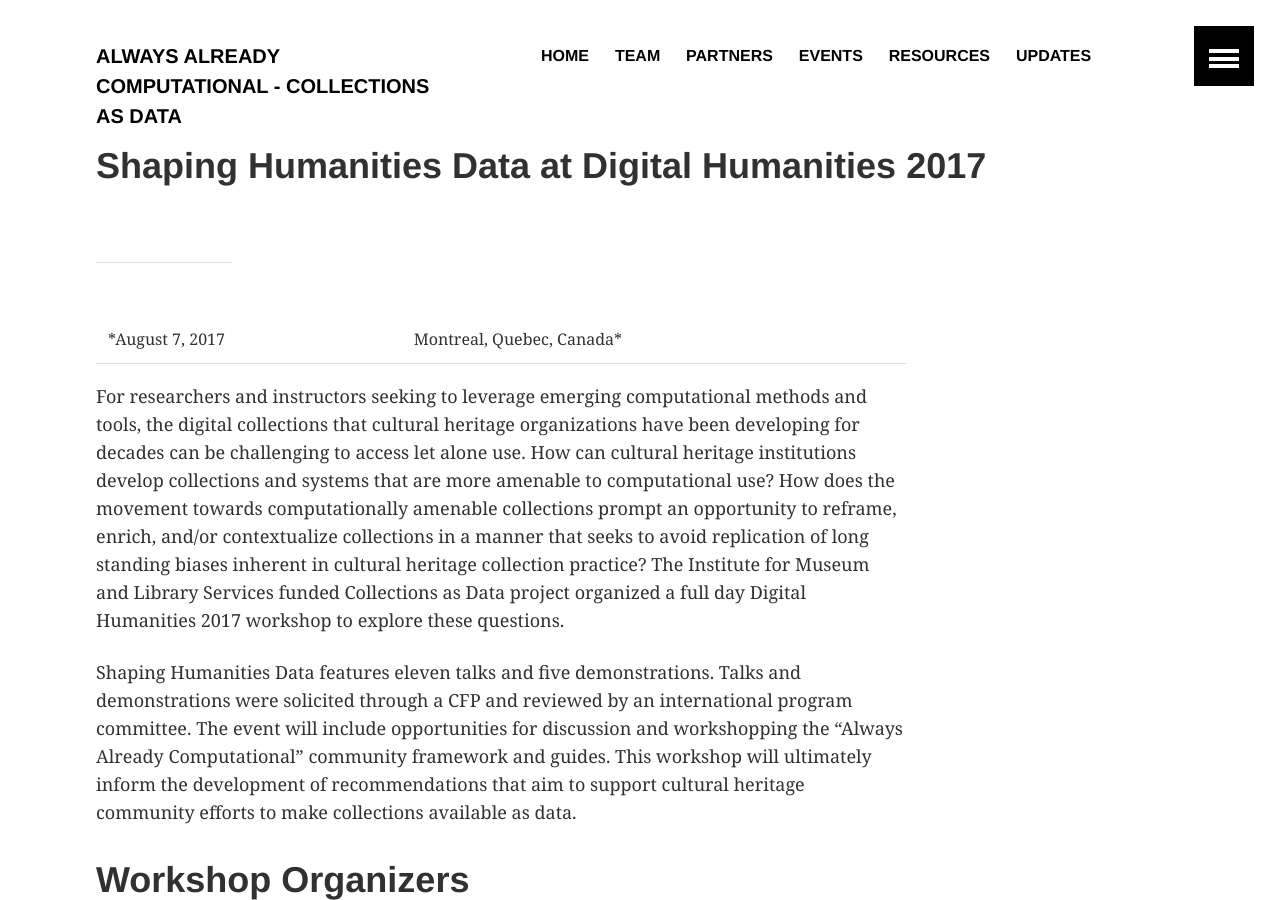
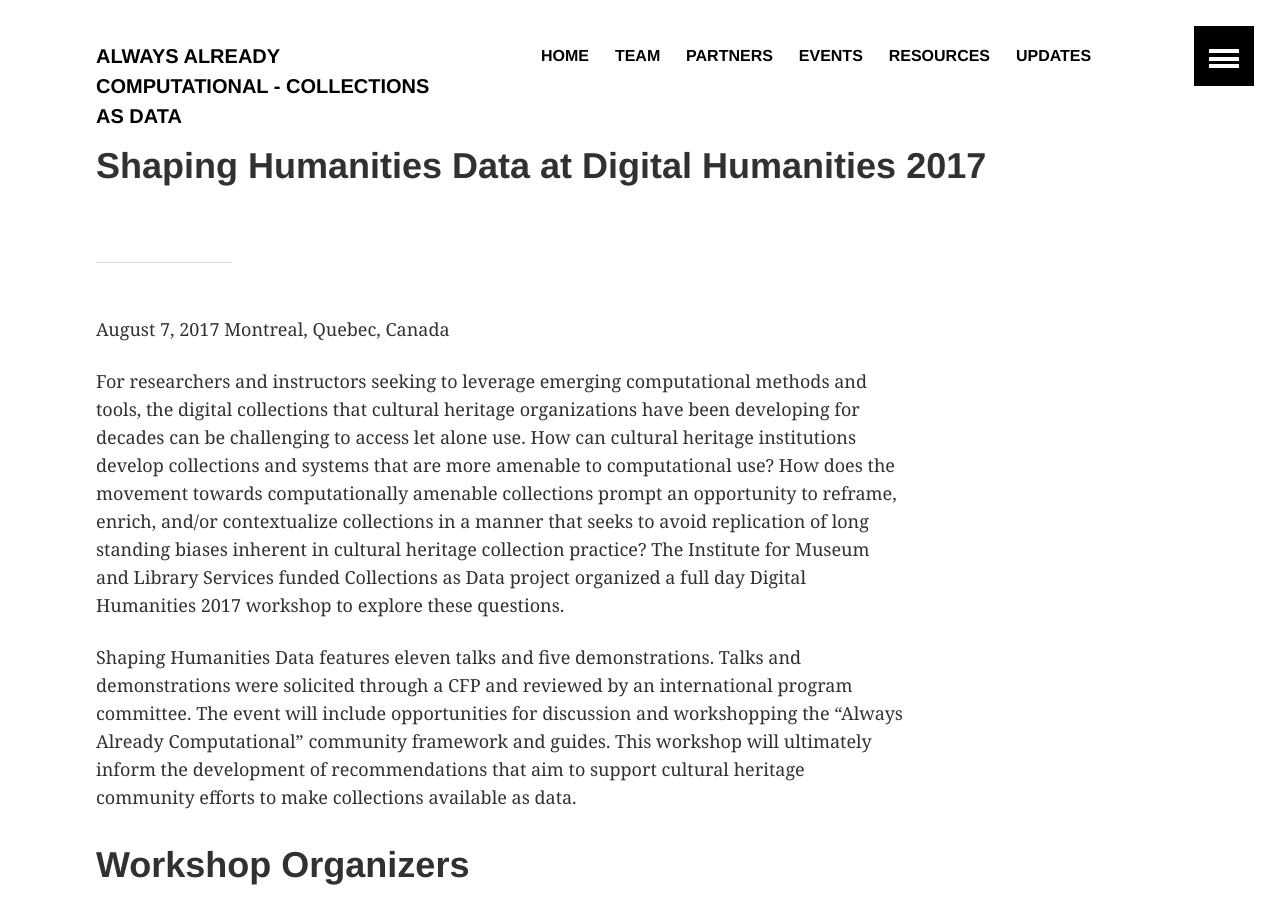
Before and after one commit to collectionsasdata/collectionsasdata.github.io, a Jekyll site: the page built from _posts/2017-08-1-shaping.markdown, in a window 1280 px wide and 900 px high. Built offline with Jekyll 4.4.1, drawn with Linux system fonts in a browser that asks for light colours.

```diff
--- a/_posts/2017-08-1-shaping.markdown
+++ b/_posts/2017-08-1-shaping.markdown
@@ -6,7 +6,8 @@ teaser: "Shaping Humanities Data at Digital Humanities 2017"
 ---
 ---
 
-*August 7, 2017 | Montreal, Quebec, Canada*
+August 7, 2017
+Montreal, Quebec, Canada
 
 For researchers and instructors seeking to leverage emerging computational methods and tools, the digital collections that cultural heritage organizations have been developing for decades can be challenging to access let alone use. How can cultural heritage institutions develop collections and systems that are more amenable to computational use? How does the movement towards computationally amenable collections prompt an opportunity to reframe, enrich, and/or contextualize collections in a manner that seeks to avoid replication of long standing biases inherent in cultural heritage collection practice? The Institute for Museum and Library Services funded Collections as Data project organized a full day Digital Humanities 2017 workshop to explore these questions.
 
```
